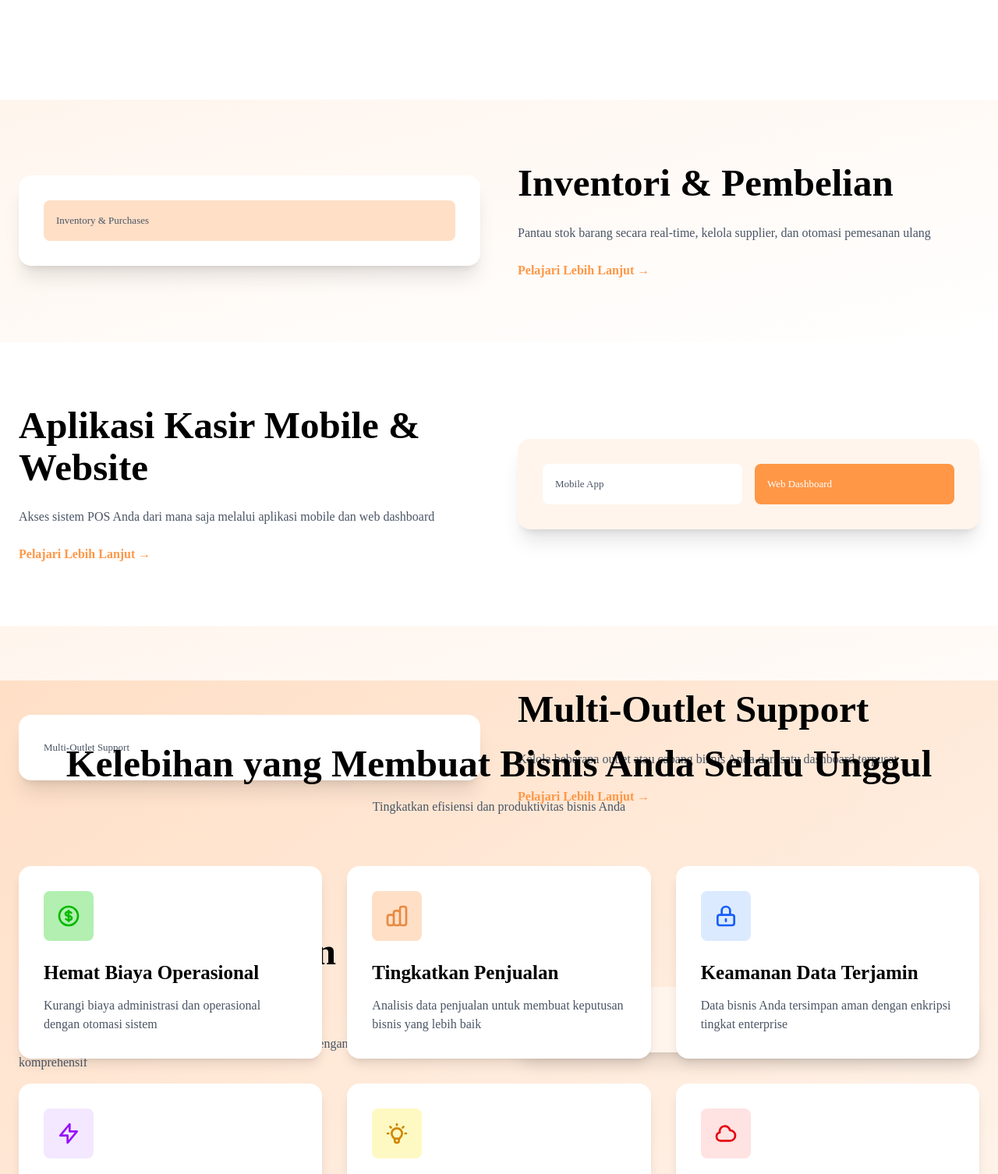
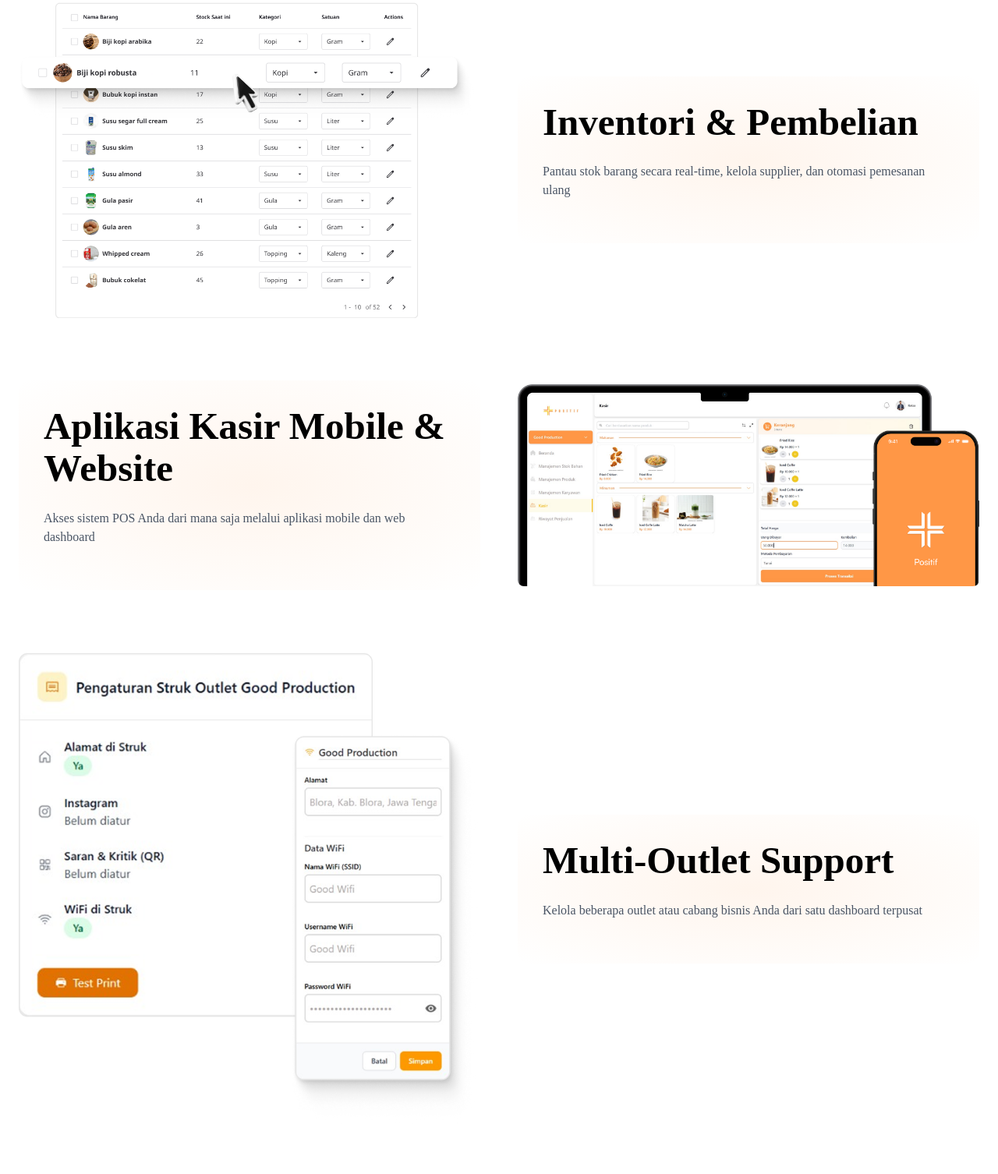
Before and after one commit to kalikodeid/positif-landing-page, an Astro site: page / in a window 1280 px wide. Shown: the part 1838-3344 px from the top of the page at 78% size. Built offline with nearby package versions, Linux system fonts and the light colour scheme; Astro itself is replaced by a stand-in of ours; a web font is replaced by a local one.

Commit message:
feat: update Features component layout for improved visual structure and consistency

```diff
--- a/astro.config.mjs
+++ b/astro.config.mjs
@@ -10,5 +10,11 @@ export default defineConfig({
   integrations: [react()],
   vite: {
     plugins: [tailwindcss()],
+    server: {
+      hmr: {
+        protocol: 'ws',
+        host: 'localhost',
+      },
+    },
   },
 });
--- a/src/components/Features.astro
+++ b/src/components/Features.astro
@@ -1,14 +1,13 @@
 ---
-import Fitur1Image from '../assets/fitur1.png?url';
-import Fitur2Image from '../assets/fitur2.png?url';
-import Fitur3Image from '../assets/fitur3.png?url';
-import Fitur4Image from '../assets/fitur4.png?url';
-import Fitur5Image from '../assets/fitur5.png?url';
+import Fitur1Image from "../assets/fitur1.png?url";
+import Fitur2Image from "../assets/fitur2.png?url";
+import Fitur3Image from "../assets/fitur3.png?url";
+import Fitur4Image from "../assets/fitur4.png?url";
+import Fitur5Image from "../assets/fitur5.png?url";
 ---
 
-<!-- Feature blocks can be composed where needed by passing content via the slot or by importing this file and wrapping blocks --><!-- Feature 1: Dashboard Overview -->
-<div class="h-[200vh]">
-  <section class="py-20 h-[20%]">
+<!-- Feature Header (No Image) -->
+<section class="py-20">
   <div class="container mx-auto px-6">
     <div class="flex flex-col gap-12 items-center text-center">
       <div>
@@ -24,123 +23,99 @@ import Fitur5Image from '../assets/fitur5.png?url';
   </div>
 </section>
 
-  <!-- Feature 2: Product Management -->
-  <section class="py-20 bg-white">
+<!-- Feature 1: Product Management (Image Right) -->
+<section class="py-10 bg-white">
   <div class="container mx-auto px-6">
-      <div class="flex flex-row gap-12 items-center">
-        <div class="order-2 md:order-1 w-[40%]">
+    <div class="grid md:grid-cols-2 gap-12 items-center">
+      <div class="relative rounded-2xl bg-radial from-primary-50 to-white p-8">
         <h2 class="text-4xl font-bold mb-6">Manajemen Produk & Penjualan</h2>
         <p class="text-gray-600 mb-6">
           Kelola inventori, harga, dan kategori produk dengan mudah. Pantau
           performa penjualan secara real-time
         </p>
       </div>
-        <div class="order-0 p-8 w-[60%]">
-          <div class="bg-white rounded-lg p-6">
-            <div class="space-y-4">
-              <img src={Fitur1Image} alt="Fitur 1" class="w-max h-auto" />
-            </div>
-          </div>
+      <div>
+        <img
+          src={Fitur1Image}
+          alt="Fitur 1"
+          class="w-full h-auto rounded-lg"
+        />
       </div>
     </div>
   </div>
 </section>
 
-  <!-- Feature 3: Inventory & Purchases -->
-  <section class="py-20 bg-linear-to-br from-primary-50 to-white">
+<!-- Feature 2: Inventory & Purchases (Image Left) -->
+<section class="py-10">
   <div class="container mx-auto px-6">
     <div class="grid md:grid-cols-2 gap-12 items-center">
-        <div class="bg-white rounded-2xl shadow-xl p-8">
-          <div class="space-y-4">
-            <div class="bg-primary-100 rounded-lg p-4">
-              <div class="text-sm text-gray-600">Inventory & Purchases</div>
+      <div class="order-2 md:order-1">
+        <img src={Fitur2Image} alt="Fitur 2" class="w-full h-auto rounded-lg" />
       </div>
-          </div>
-        </div>
-        <div>
+      <div class="order-1 md:order-2 relative rounded-2xl bg-radial from-primary-50 to-white p-8">
         <h2 class="text-4xl font-bold mb-6">Inventori & Pembelian</h2>
         <p class="text-gray-600 mb-6">
           Pantau stok barang secara real-time, kelola supplier, dan otomasi
           pemesanan ulang
         </p>
-          <button class="text-primary-500 font-semibold hover:text-primary-600"
-            >Pelajari Lebih Lanjut →</button
-          >
       </div>
     </div>
   </div>
 </section>
 
-  <!-- Feature 4: Mobile & Web App -->
-  <section class="py-20 bg-white">
+<!-- Feature 3: Mobile & Web App (Image Right) -->
+<section class="py-10 bg-white">
+  <div class="container mx-auto px-6">
+    <div class="grid md:grid-cols-2 gap-12 items-center">
+      <div class="relative rounded-2xl bg-radial from-primary-50 to-white p-8">
+        <h2 class="text-4xl font-bold mb-6">Aplikasi Kasir Mobile & Website</h2>
+        <p class="text-gray-600 mb-6">
+          Akses sistem POS Anda dari mana saja melalui aplikasi mobile dan web
+          dashboard
+        </p>
+      </div>
+      <div>
+        <img src={Fitur3Image} alt="Fitur 3" class="w-full h-auto rounded-lg" />
+      </div>
+    </div>
+  </div>
+</section>
+
+<!-- Feature 4: Multi-Outlet Support (Image Left) -->
+<section class="py-10">
   <div class="container mx-auto px-6">
     <div class="grid md:grid-cols-2 gap-12 items-center">
       <div class="order-2 md:order-1">
-          <h2 class="text-4xl font-bold mb-6">
-            Aplikasi Kasir Mobile & Website
-          </h2>
+        <img src={Fitur4Image} alt="Fitur 4" class="w-full h-auto rounded-lg" />
+      </div>
+      <div class="order-1 md:order-2 relative rounded-2xl bg-radial from-primary-50 to-white p-8">
+        <h2 class="text-4xl font-bold mb-6">Multi-Outlet Support</h2>
         <p class="text-gray-600 mb-6">
-            Akses sistem POS Anda dari mana saja melalui aplikasi mobile dan web
-            dashboard
+          Kelola beberapa outlet atau cabang bisnis Anda dari satu dashboard
+          terpusat
+        </p>
+      </div>
+    </div>
+  </div>
+</section>
+
+<!-- Feature 5: Sales Reports & Tax (Image Right) -->
+<section class="py-10 bg-white">
+  <div class="container mx-auto px-6">
+    <div class="grid md:grid-cols-2 gap-12 items-center">
+      <div class="relative rounded-2xl bg-radial from-primary-50 to-white p-8">
+        <h2 class="text-4xl font-bold mb-6">Laporan Penjualan & Perpajakan</h2>
+        <p class="text-gray-600 mb-6">
+          Dapatkan insight mendalam tentang performa bisnis Anda dengan laporan
+          yang komprehensif
         </p>
         <button class="text-primary-500 font-semibold hover:text-primary-600"
           >Pelajari Lebih Lanjut →</button
         >
       </div>
-        <div class="order-1 md:order-2 bg-primary-50 rounded-2xl shadow-xl p-8">
-          <div class="flex gap-4">
-            <div class="bg-white rounded-lg p-4 flex-1">
-              <div class="text-sm text-gray-600">Mobile App</div>
-            </div><div class="bg-primary-500 rounded-lg p-4 flex-1">
-              <div class="text-sm text-white">Web Dashboard</div>
-            </div>
-          </div>
+      <div>
+        <img src={Fitur5Image} alt="Fitur 5" class="w-full h-auto rounded-lg" />
       </div>
     </div>
   </div>
 </section>
-
-  <!-- Feature 5: Multi-Outlet Support -->
-  <section class="py-20 bg-linear-to-br from-primary-50 to-white">
-    <div class="container mx-auto px-6">
-      <div class="grid md:grid-cols-2 gap-12 items-center">
-        <div class="bg-white rounded-2xl shadow-xl p-8">
-          <div class="text-sm text-gray-600">Multi-Outlet Support</div>
-        </div>
-        <div>
-          <h2 class="text-4xl font-bold mb-6">Multi-Outlet Support</h2>
-          <p class="text-gray-600 mb-6">
-            Kelola beberapa outlet atau cabang bisnis Anda dari satu dashboard
-            terpusat
-          </p>
-          <button class="text-primary-500 font-semibold hover:text-primary-600"
-            >Pelajari Lebih Lanjut →</button
-          >
-        </div>
-      </div>
-    </div>
-  </section>
-
-  <!-- Feature 6: Sales Reports & Tax -->
-  <section class="py-20 bg-white">
-    <div class="container mx-auto px-6">
-      <div class="grid md:grid-cols-2 gap-12 items-center">
-        <div class="order-2 md:order-1">
-          <h2 class="text-4xl font-bold mb-6">
-            Laporan Penjualan & Perpajakan
-          </h2>
-          <p class="text-gray-600 mb-6">
-            Dapatkan insight mendalam tentang performa bisnis Anda dengan
-            laporan yang komprehensif
-          </p>
-          <button class="text-primary-500 font-semibold hover:text-primary-600"
-            >Pelajari Lebih Lanjut →</button
-          >
-        </div>
-        <div class="order-1 md:order-2 bg-primary-50 rounded-2xl shadow-xl p-8">
-          <div class="text-sm text-gray-600">Sales Reports & Tax</div>
-        </div>
-      </div>
-    </div>
-  </section>
-</div>
```
Lines whose indentation alone changed are shown as unchanged.
